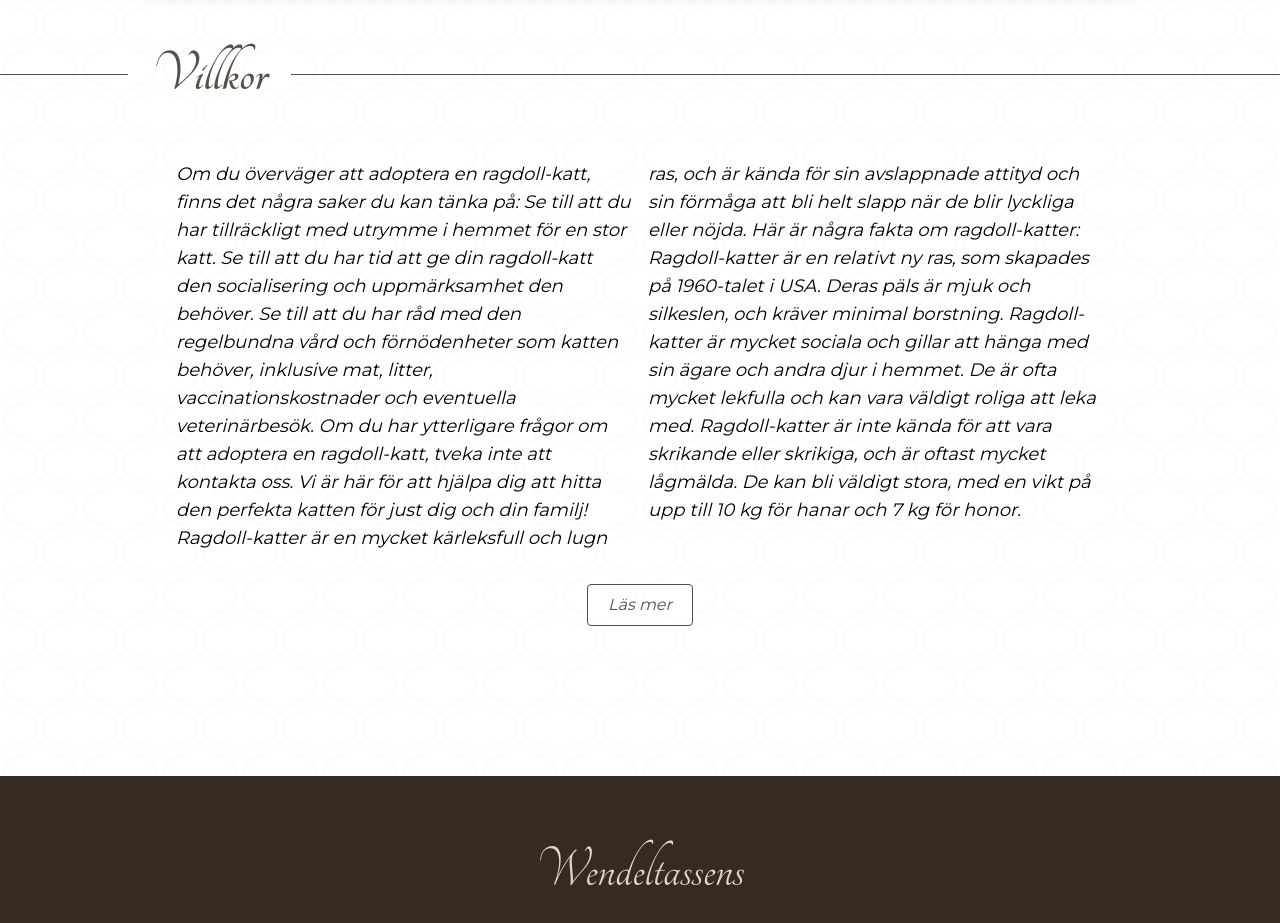
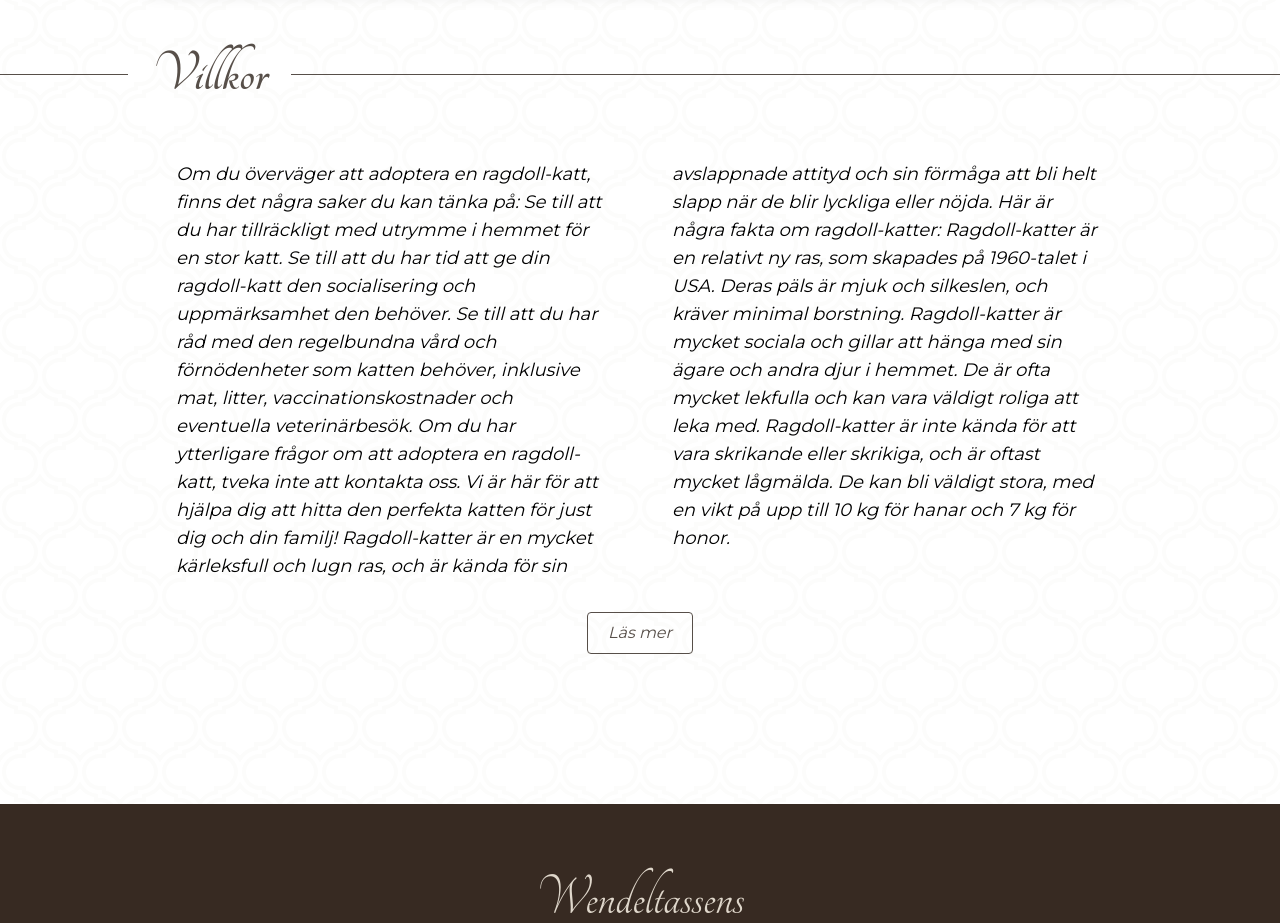
Before and after one commit to spaceflake/wendeltassens, a Next.js app: page /playground in a window 1280 px wide. Shown: the part 3320-4243 px from the top of the page. Built offline with nearby package versions, Linux system fonts and the light colour scheme.

Commit message:
TwoColumnTextSection - add gap between columns

```diff
--- a/components/TwoColumnTextSection.tsx
+++ b/components/TwoColumnTextSection.tsx
@@ -8,7 +8,7 @@ type Props = {
 const TwoColumnTextSection = ({ text, children }: Props) => {
   return (
     <div>
-      <div className="columns-1 md:columns-2	mr-[1rem] ml-[1rem] lg:mr-[11rem] lg:ml-[11rem] pt-[2rem]">
+      <div className="columns-1 md:columns-2 gap-[4rem]	mr-[1rem] ml-[1rem] lg:mr-[11rem] lg:ml-[11rem] pt-[2rem]">
         <p className="w-full font-Montserrat italic text-lg">{text}</p>
       </div>
       <div>{children}</div>
```
